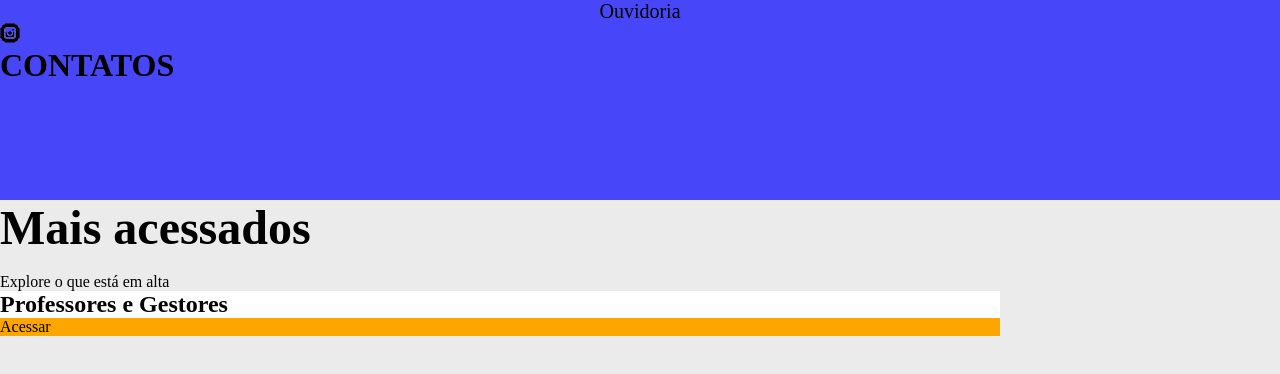
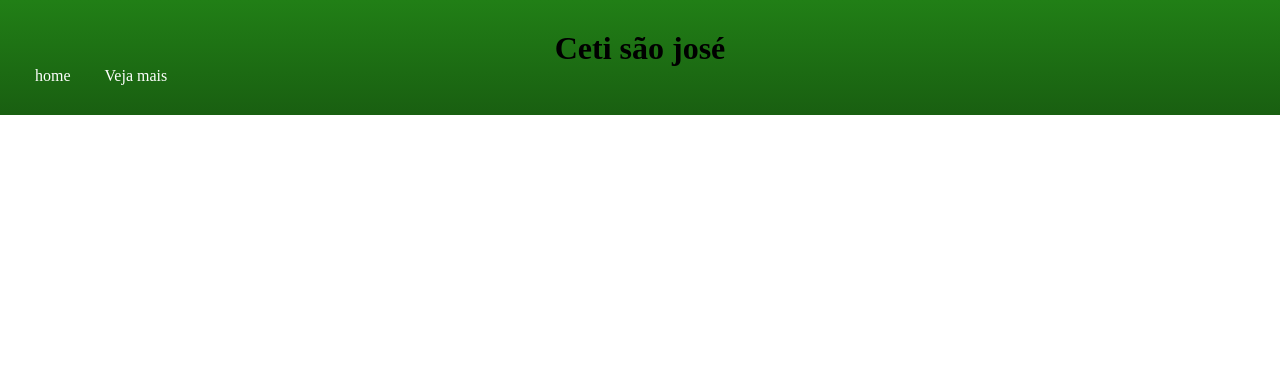
Before and after one commit to gabriel-silva-lab/feira-escolar, a plain HTML site: page index.html in a window 1280 px wide. Drawn offline with Linux system fonts and the light colour scheme.

Commit message:
voltando ao inicio

```diff
--- a/index.html
+++ b/index.html
@@ -3,41 +3,24 @@
 <head>
     <meta charset="UTF-8">
     <meta name="viewport" content="width=device-width, initial-scale=1.0">
-    <link rel="shortcut icon" href="" type="image/x-icon">
     <link rel="stylesheet" href="style.css">
     <link rel="shortcut icon" href="imagens/faficon.ico" type="image/x-icon">
     <title>Ceti são josé</title>
 </head>
 <body>
     <header>
-        <p>
-            Ouvidoria
-        </p>
-       <picture>
-        <div id="dov"><img src="imagens/icone-instagram.png" alt=""></div>
-       </picture>
-       <h1>
-        CONTATOS
-       </h1>
+        <h1>
+            Ceti são josé
+        </h1>
+        <nav>
+             <a href="index.html">home</a>
+
+             <a href="#">Veja mais</a>
+        </nav>
     </header>
      <main>
         <article>
-              <h2>
-                Mais acessados
-              </h2>
-             <br>
-              <p>
-                Explore o que está em alta
-              </p>
 
-              <div id="primeiro">
-                    <h1 id="h1primeiro">
-                        Professores e Gestores
-                    </h1>
-                    <p id="pprimeiro">
-                        Acessar
-                    </p>
-              </div>
      </article>
 
 </main>
--- a/style.css
+++ b/style.css
@@ -1,9 +1,6 @@
 @charset "UTF-8";
 
-@font-face {
-    font-family: fonte header;
-    src: url(fonte/JunigardenSerif_PERSONAL_USE_ONLY.otf);
-}
+
 @font-face {
     font-family: fonte titulo ;
     src: url(fonte/LEMONMILK-Bold.otf);
@@ -25,30 +22,34 @@
     padding: 0px;
 }
 body{
-    background-color: rgb(235, 235, 235);
+   background-color: white;
 }
 header{
-    background-color: rgba(0, 0, 255, 0.699);
-    height: 200px;
+    background-image: linear-gradient(to top, #195f11, #217f16);
+    padding: 30px;
+}
+header h1{
+    text-align: center;
+    color: black;
 }
 header p{
-    text-align: center;
-    font-size: 20px;
+
+
+}
+nav{
+
+}
+nav a{
+    text-decoration: none;
+    color: white;
+    width: 0px 0px 0px 0px;
+    padding: 0px 25px 0px 5px;
+    margin: 0px 0px 0px 0px;
 }
 main{
     min-width: 300px;
     max-width: 1000px;
 }
 main h2{
-         font-size: 3em
+
 }
- #primeiro{
-    background-color: white;
- }
-
-#h1primeiro{
-    background-color: white;
-}
-#pprimeiro{
-    background-color: orange;
-}
```
